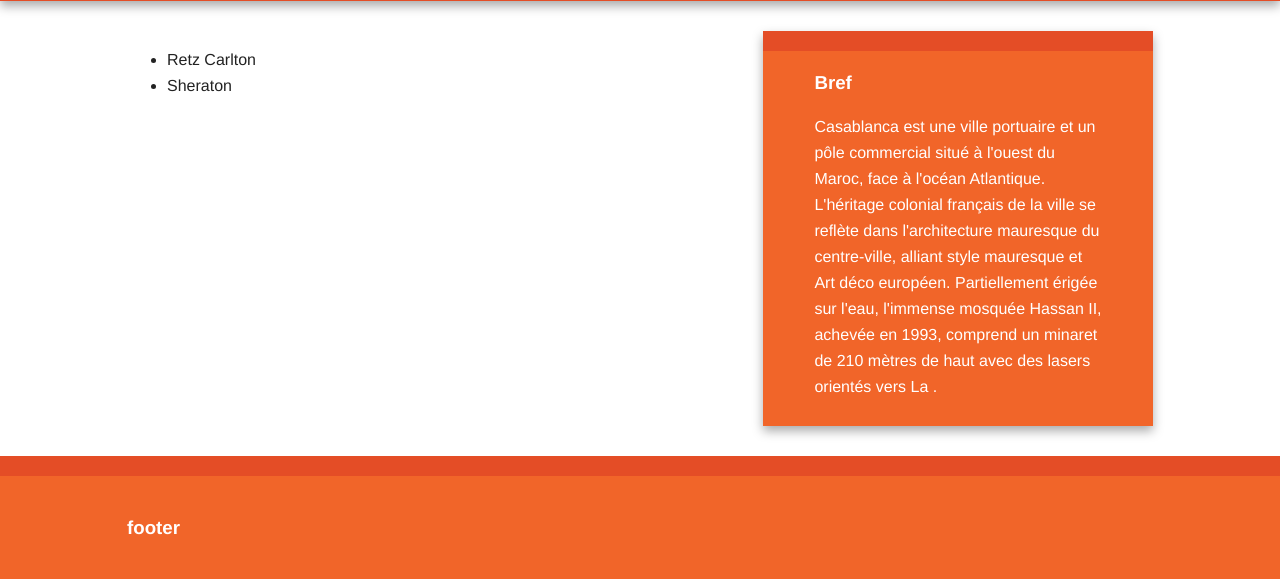
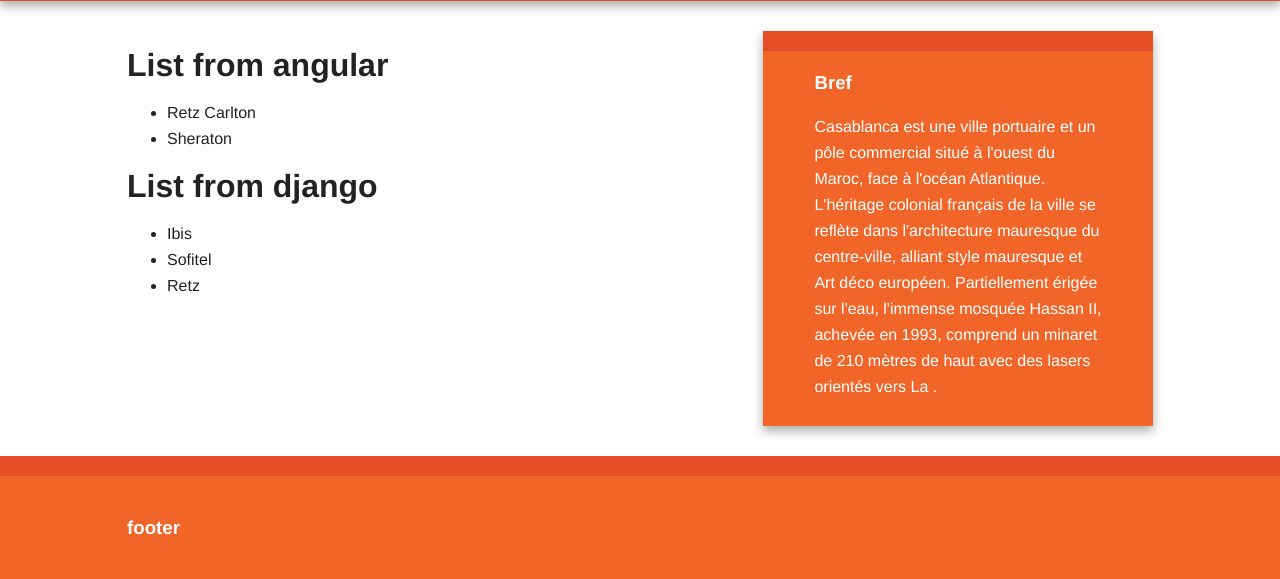
Before and after one commit to mhammed2020/Hotel-Reservation-Platform, a Django app: page /reservation/hotels in a window 1280 px wide. Shown: the part 95-674 px from the top of the page. Run offline with Django 3.2, Linux system fonts and the light colour scheme; data comes from the database, SQL or seed files in the repository; some libraries are stand-ins or nearby versions.

Commit message:
update controller

```diff
--- a/templates/reservation/hotels.html
+++ b/templates/reservation/hotels.html
@@ -38,6 +38,7 @@
 
 
    <div ng-controller="HotelReservation">
+      <h1> List from angular</h1>
 
       <ul>
 
@@ -56,8 +57,8 @@
 
 </div>
 
-
-  <!-- <ul>
+<h1> List from django</h1>
+  <ul>
      {% for item  in hotels %}
      <li>
 {{item.hotel_name}}
@@ -66,5 +67,5 @@
      {% endfor %}
 
 
-  </ul> -->
+  </ul>
 {% endblock content %}
```
